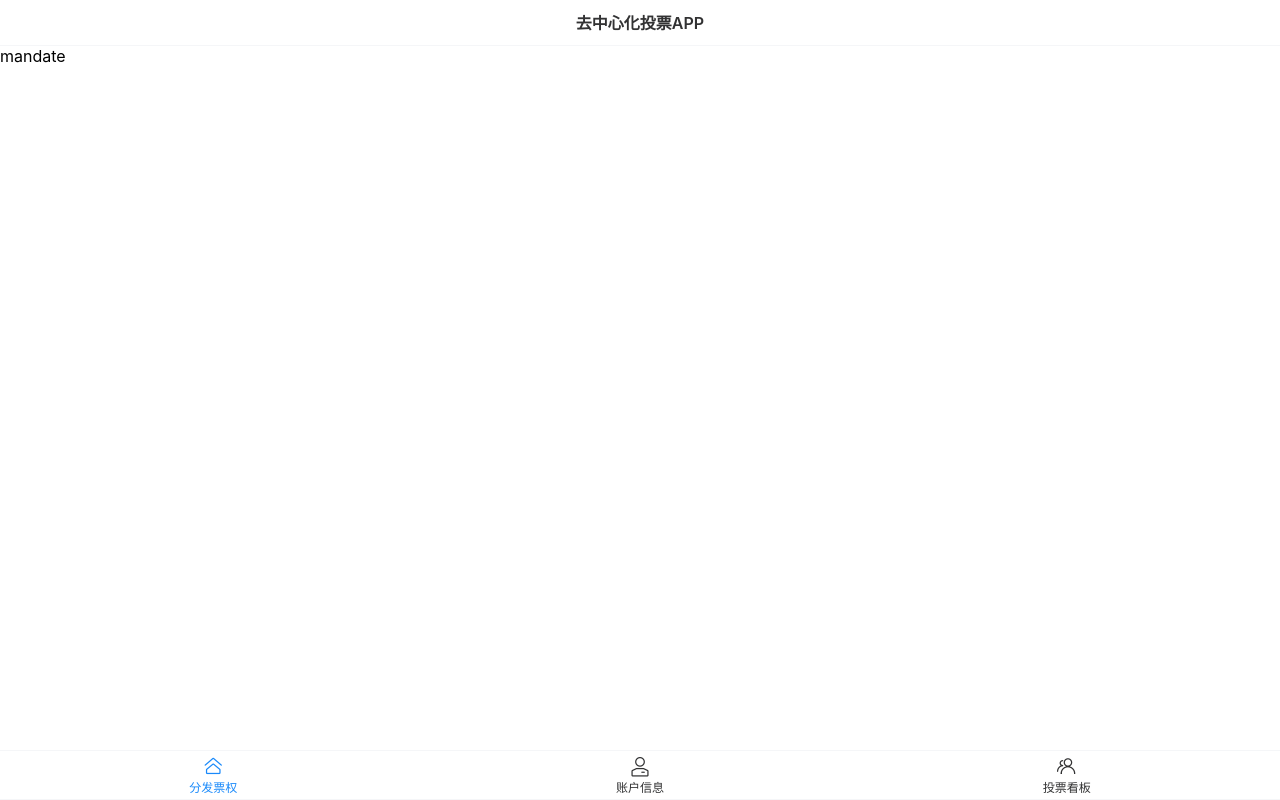
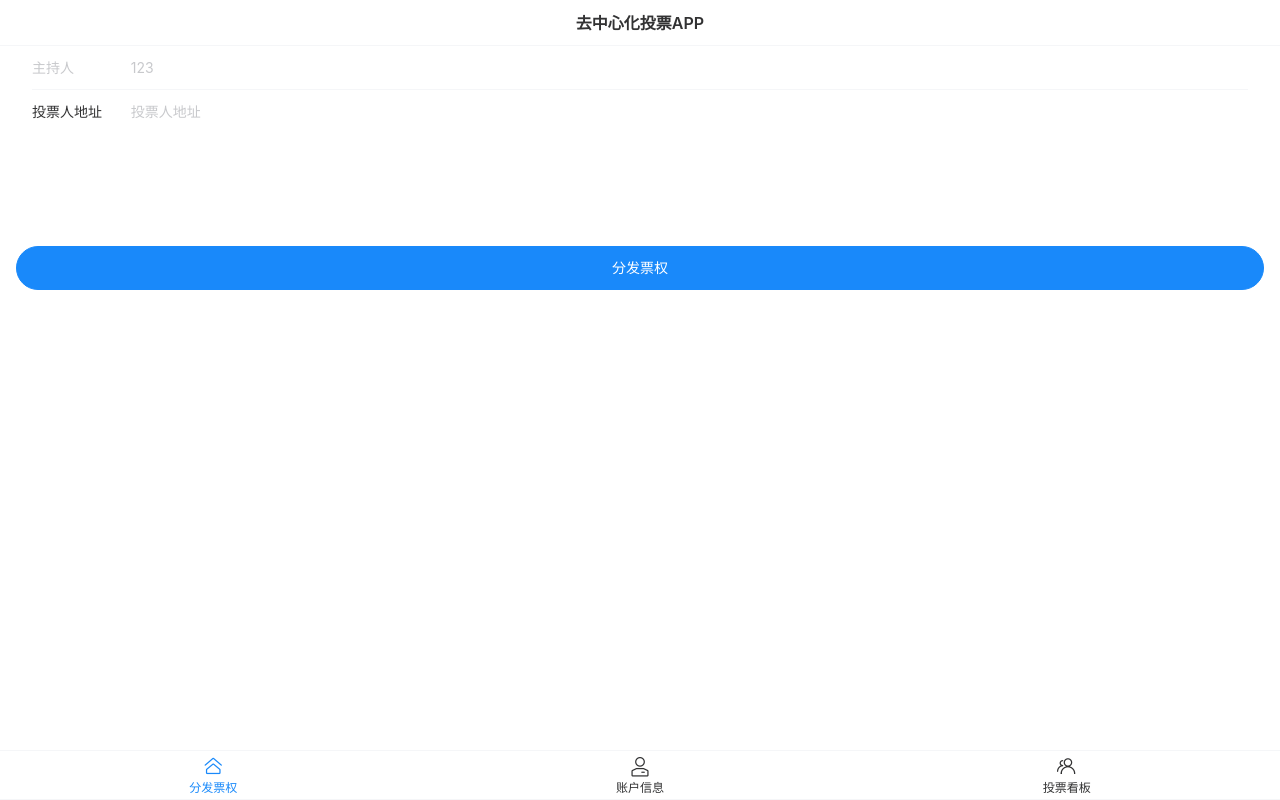
Before and after one commit to junkaione/web3-vote-frontend, a Vue app: page /mandate in a window 1280 px wide. Built offline with nearby package versions, Linux system fonts and the light colour scheme.

Commit message:
feat: 分发票权

```diff
--- a/components.d.ts
+++ b/components.d.ts
@@ -9,6 +9,10 @@ declare module 'vue' {
   export interface GlobalComponents {
     RouterLink: typeof import('vue-router')['RouterLink']
     RouterView: typeof import('vue-router')['RouterView']
+    VanButton: typeof import('vant/es')['Button']
+    VanCellGroup: typeof import('vant/es')['CellGroup']
+    VanField: typeof import('vant/es')['Field']
+    VanForm: typeof import('vant/es')['Form']
     VanNavBar: typeof import('vant/es')['NavBar']
     VanTabbar: typeof import('vant/es')['Tabbar']
     VanTabbarItem: typeof import('vant/es')['TabbarItem']
--- a/src/views/Mandate.vue
+++ b/src/views/Mandate.vue
@@ -1,3 +1,37 @@
 <template>
-  <div>mandate</div>
+  <van-form @submit="handleMandate">
+    <van-cell-group inset>
+      <van-field
+        v-model="owner"
+        name="主持人"
+        label="主持人"
+        placeholder="主持人"
+        disabled="true"
+      />
+      <van-field
+        v-model="mandateAddress"
+        type="textarea"
+        rows="5"
+        autosize
+        name="投票人地址"
+        label="投票人地址"
+        placeholder="投票人地址"
+        :rules="[{ required: true, message: '请填写投票人地址' }]"
+      />
+    </van-cell-group>
+    <div style="margin: 16px">
+      <van-button round block type="primary" native-type="submit">
+        分发票权
+      </van-button>
+    </div>
+  </van-form>
 </template>
+
+<script setup lang="ts">
+import { ref } from "vue";
+
+const owner = ref("123");
+const mandateAddress = ref("");
+
+const handleMandate = () => {};
+</script>
```
